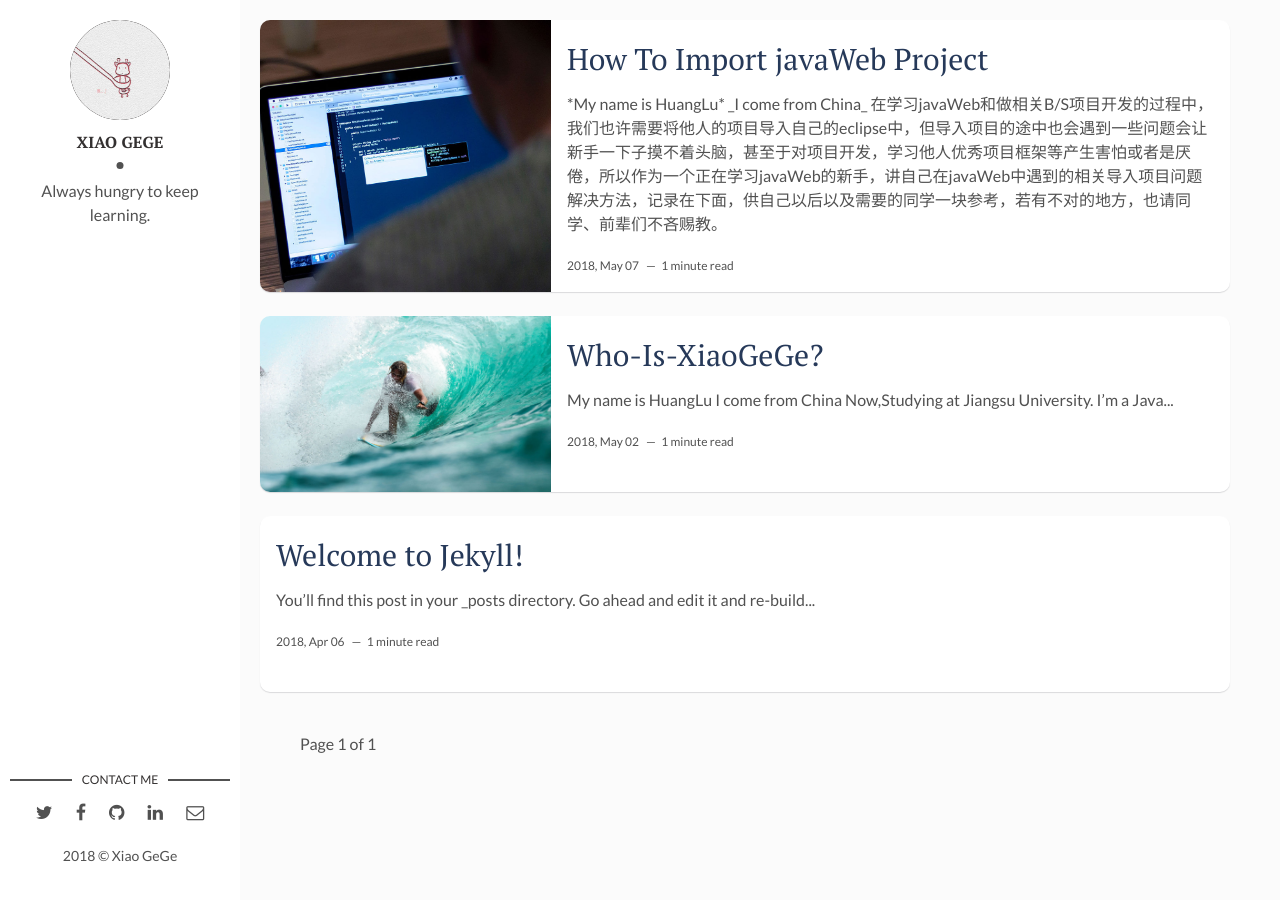
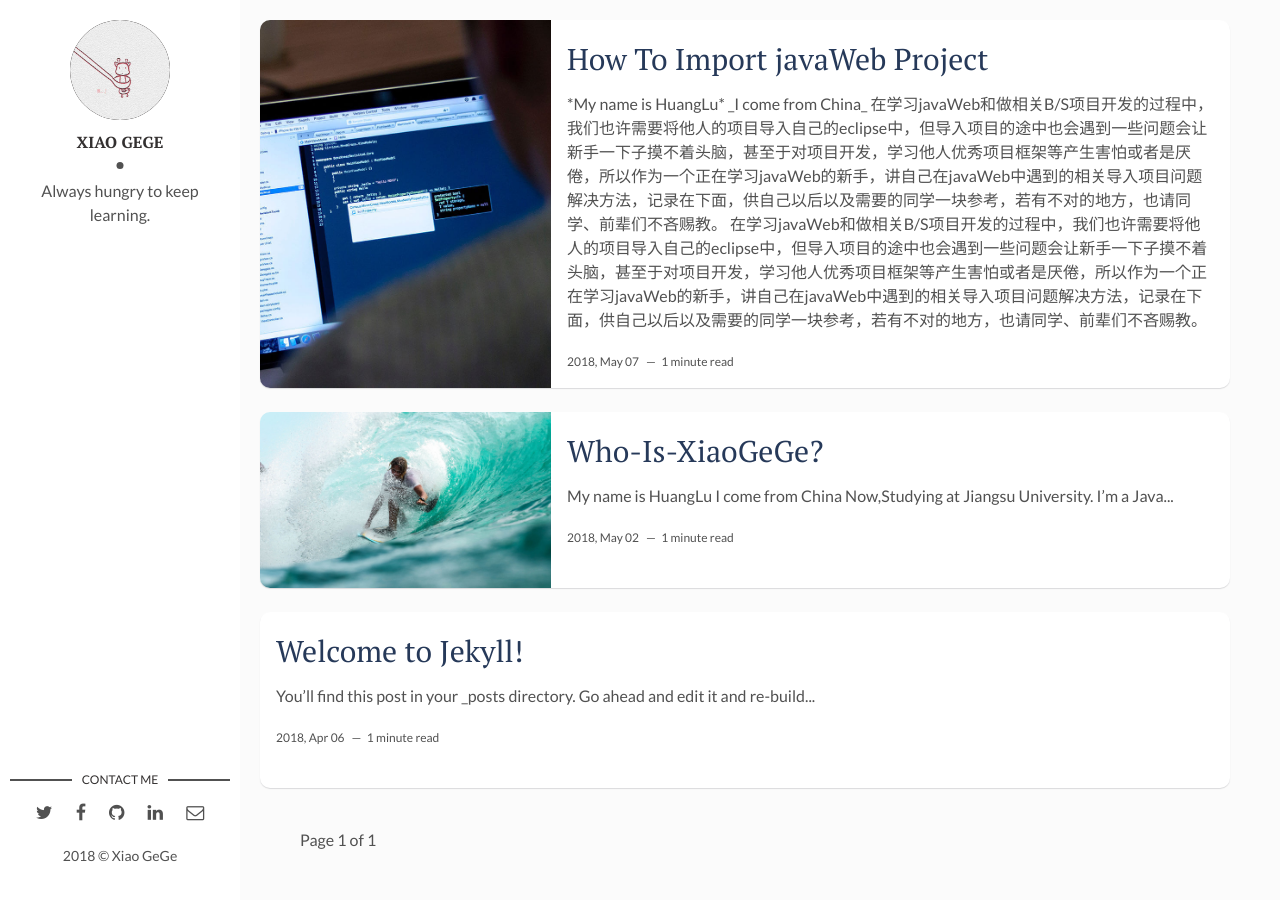
Before and after one commit to Is-Me-HL/Is-Me-HL.github.io, a Jekyll site: the page built from index.html, in a window 1280 px wide. Built offline with Jekyll 4.4.1, drawn with Linux system fonts in a browser that asks for light colours; the list of posts is cut into pages by our own code.

Commit message:
Update 2018-5-8-how-to-import-javaWeb-project.markdown

```diff
--- a/_posts/2018-5-8-how-to-import-javaWeb-project.markdown
+++ b/_posts/2018-5-8-how-to-import-javaWeb-project.markdown
@@ -10,3 +10,5 @@ tags: [Programming, Learn] # add tag
 _I come from China_</p>
 
 在学习javaWeb和做相关B/S项目开发的过程中，我们也许需要将他人的项目导入自己的eclipse中，但导入项目的途中也会遇到一些问题会让新手一下子摸不着头脑，甚至于对项目开发，学习他人优秀项目框架等产生害怕或者是厌倦，所以作为一个正在学习javaWeb的新手，讲自己在javaWeb中遇到的相关导入项目问题解决方法，记录在下面，供自己以后以及需要的同学一块参考，若有不对的地方，也请同学、前辈们不吝赐教。
+
+在学习javaWeb和做相关B/S项目开发的过程中，我们也许需要将他人的项目导入自己的eclipse中，但导入项目的途中也会遇到一些问题会让新手一下子摸不着头脑，甚至于对项目开发，学习他人优秀项目框架等产生害怕或者是厌倦，所以作为一个正在学习javaWeb的新手，讲自己在javaWeb中遇到的相关导入项目问题解决方法，记录在下面，供自己以后以及需要的同学一块参考，若有不对的地方，也请同学、前辈们不吝赐教。
```
